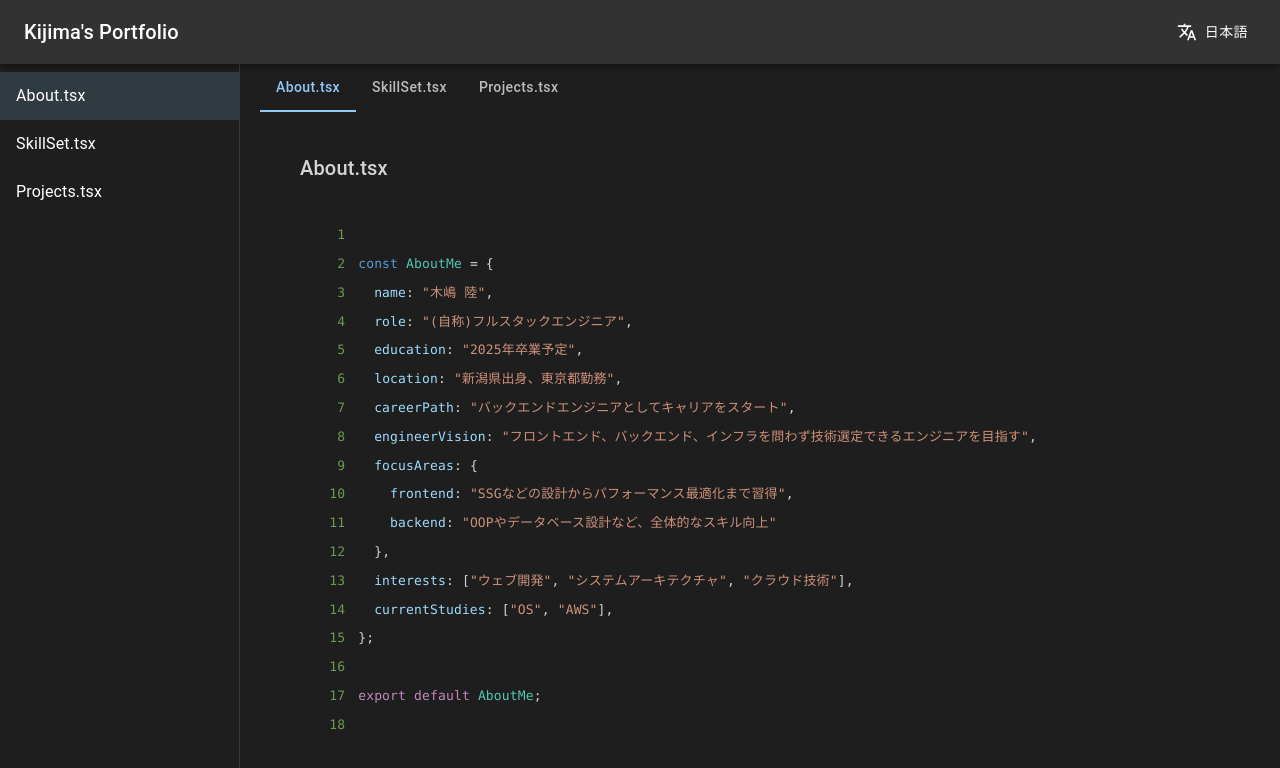
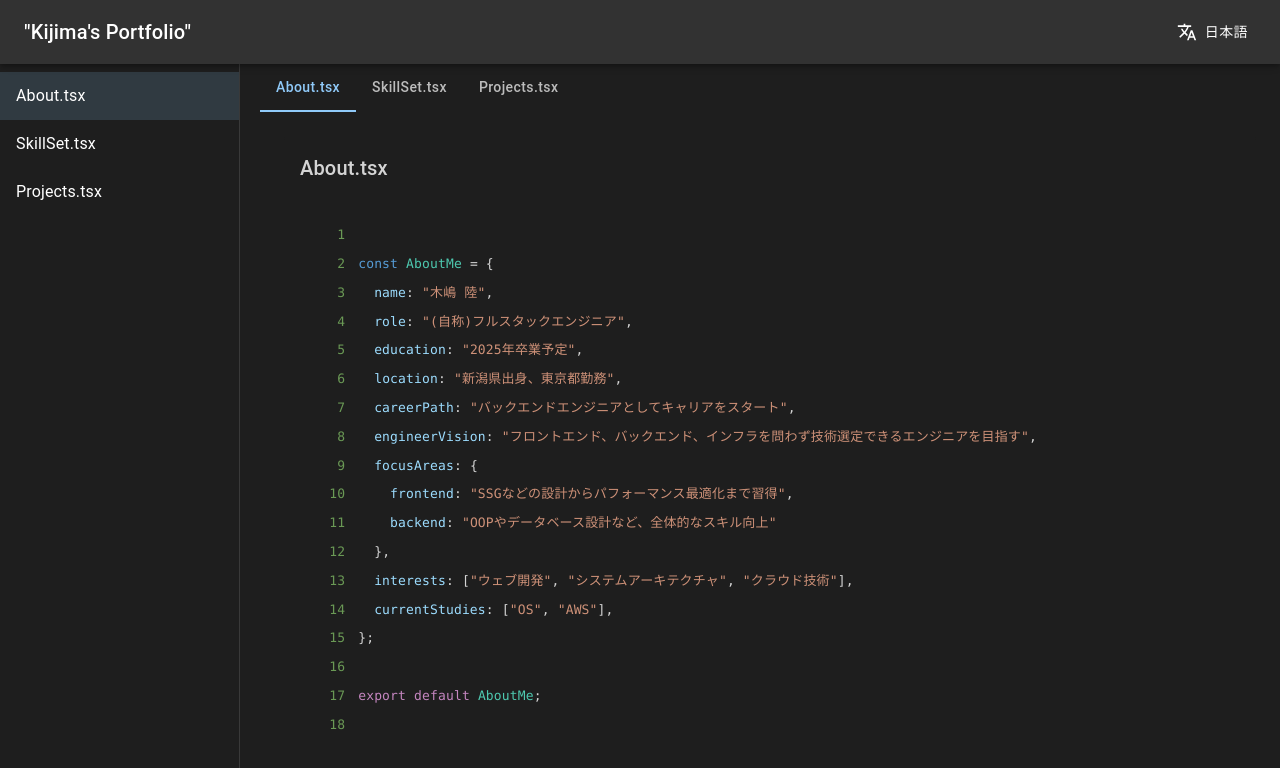
Before and after one commit to kijima-riku/portfolio, a Next.js app: page / in a window 1280 px wide. Shown: the top 768 px of the page. Built offline with nearby package versions, Linux system fonts and the light colour scheme.

Commit message:
[fix] escape process

```diff
--- a/src/components/IDElayout.tsx
+++ b/src/components/IDElayout.tsx
@@ -65,7 +65,7 @@ export default function IDELayout({
         sx={{ zIndex: (theme) => theme.zIndex.drawer + 1 }}>
         <Toolbar>
           <Typography variant="h6" noWrap component="div" sx={{ flexGrow: 1 }}>
-            Kijima's Portfolio
+            "Kijima's Portfolio"
           </Typography>
           <Button
             color="inherit"
```
